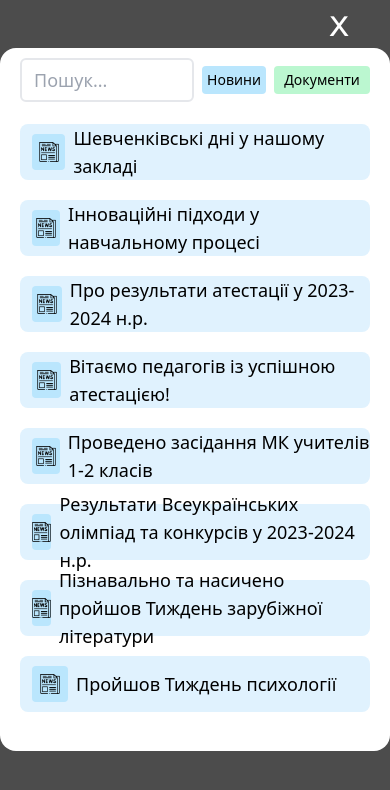
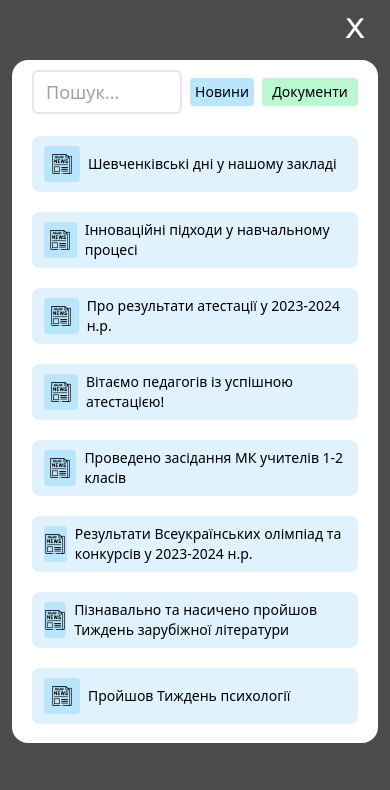
Before and after one commit to Maksimgnam/school, a React (Vite) app: page /search in a window 390 px wide. Shown: the top 790 px of the page. Built offline with nearby package versions, Linux system fonts and the light colour scheme.

Commit message:
fix adaptive bug with searchpage

```diff
--- a/src/components/Header/Header.jsx
+++ b/src/components/Header/Header.jsx
@@ -48,7 +48,7 @@ const Header = () => {
                 <Link to="/search">
 
 
-                <input type="text" placeholder='Пошук...' className='w-auto h-10 bg-white border-2  border-gray-200 rounded-md outline-none pl-2 header-input' />
+                <input type="text" placeholder='Пошук...' className='w-auto min-w-48 h-10 bg-white border-2  border-gray-200 rounded-md outline-none pl-2 header-input' />
                 </Link>
                 {/* <div className='w-1/5 h-11 flex items-center justify-end pr-10 icons  '>
                     <div className='w-10 h-10 flex items-center justify-center '>
--- a/src/components/SearchPage/SearchPage.jsx
+++ b/src/components/SearchPage/SearchPage.jsx
@@ -17,13 +17,13 @@ const SearchPage = () => {
 
 
   return (
-    <div className="w-full h-full  bg-dark flex flex-col  items-center overflow-y-hidden absolute top-0">
-        <div className='w-full h-12 flex items-center justify-end pr-10 '>
+    <div className="w-full h-full  bg-dark flex flex-col  items-center overflow-y-hidden absolute top-0 p-3" >
+        <div className='w-full h-12 flex items-center justify-end sm:pr-10 pr-3 pb-5 '>
             <Link to={`/home`}>
             <p className='text-4xl text-white font-mono'>x</p>
             </Link>
         </div>
-        <div className=' w-full sm:w-7/12 h-5/6 bg-white rounded-2xl '>
+        <div className=' w-full sm:w-8/12 lg:w-8/12  h-5/6 bg-white rounded-2xl   '>
             <div className='w-full h-16  flex items-center justify-between p-5 '>
                 <input type="text" value={searchTitle} onChange={(e)=> setSearchTitle(e.target.value)} className='w-8/12 h-11 bg-white text-lg  rounded-md border-2 outline-none pl-3' placeholder='Пошук...' />
                 <div className='flex items-center'>
@@ -47,7 +47,7 @@ const SearchPage = () => {
                             <div className='w-9 h-9 bg-sky-200 rounded flex items-center justify-center'>
                                 <img className='w-5 h-5' src="/Images/news.png" alt="" />
                             </div>
-                            <p className='text-lg font-medium pl-2'>  {item.title}</p>
+                            <p className='text-sm sm:text-lg lg:text-md font-medium pl-2'>  {item.title}</p>
 
                         </div>
                         </Link>
@@ -62,7 +62,7 @@ const SearchPage = () => {
                                 <div className='w-9 h-9 bg-green-200 rounded flex items-center justify-center'>
                                     <img className='w-5 h-5' src="/Images/doc.png" alt="" />
                                 </div>
-                                <p className='text-lg font-medium pl-2'>  {item.title}</p>
+                                <p className='text-sm sm:text-lg lg:text-md font-medium pl-2'>  {item.title}</p>
 
                             </div>
                             </Link>
--- a/src/index.css
+++ b/src/index.css
@@ -19,7 +19,7 @@ body {
   width: 100%;
   height: 100vh;
   color: black;
-  /* overflow-x: hidden; */
+  overflow-x: hidden;
 
 
 
```
